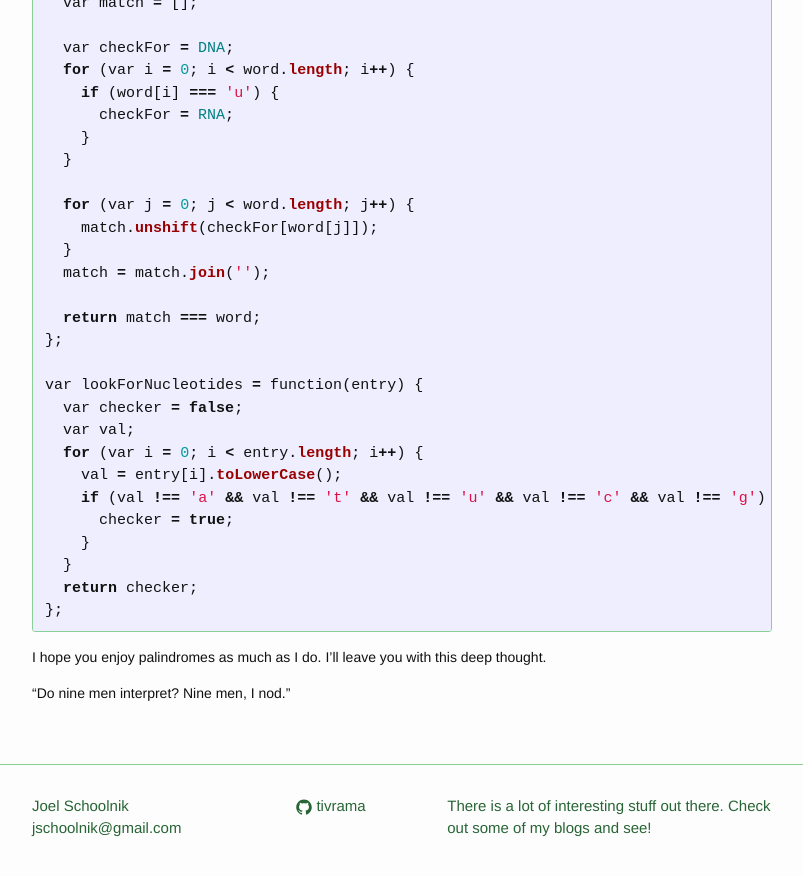
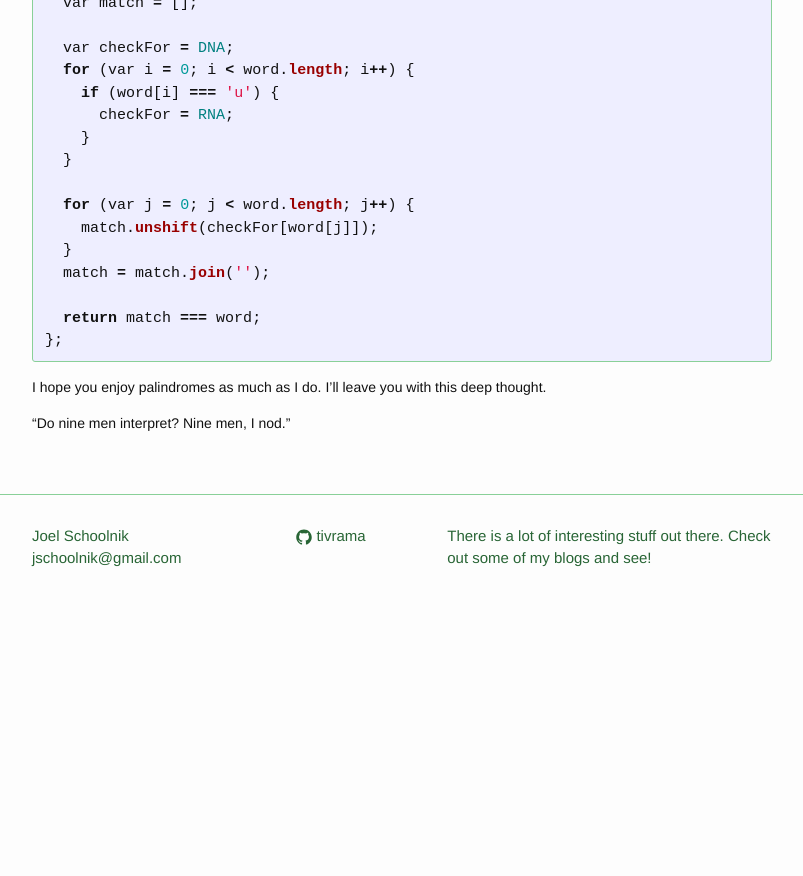
Before and after one commit to tivrama/tivrama.github.io, a Jekyll site: the page built from _posts/2016-08-19-welcome-to-jekyll.markdown, in a window 1280 px wide and 900 px high, scrolled down 2294 px. Shown: the top 876 px of the window, without its empty margins (238-1041 px from the left). Built offline with Jekyll 4.4.1, drawn with Linux system fonts in a browser that asks for light colours; after the commit the page ends 2924 px from its top, so only the background shows below that.

Commit message:
Fixing genomic code!

```diff
--- a/_posts/2016-08-19-welcome-to-jekyll.markdown
+++ b/_posts/2016-08-19-welcome-to-jekyll.markdown
@@ -96,7 +96,7 @@ var isItPalindrome = function(word) {
   };
 
   word = word.toLowerCase()
-  	.replace(/[\s`~!@#$%^&*0-9()_|+\-=?;:'",.<>\{\}\[\]\\\/]/gi, '');
+    .replace(/[\s`~!@#$%^&*0-9()_|+\-=?;:'",.<>\{\}\[\]\\\/]/gi, '');
   var match = [];
 
   var checkFor = DNA;
@@ -114,18 +114,6 @@ var isItPalindrome = function(word) {
   return match === word;
 };
 
-var lookForNucleotides = function(entry) {
-  var checker = false;
-  var val;
-  for (var i = 0; i < entry.length; i++) {
-    val = entry[i].toLowerCase();
-    if (val !== 'a' && val !== 't' && val !== 'u' && val !== 'c' && val !== 'g') {
-      checker = true;
-    }
-  }
-  return checker;
-};
-
 {% endhighlight %}
 
 I hope you enjoy palindromes as much as I do.  I'll leave you with this deep thought.
```
